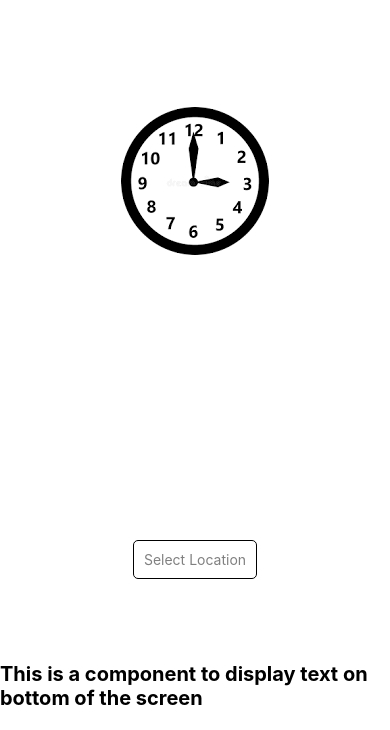
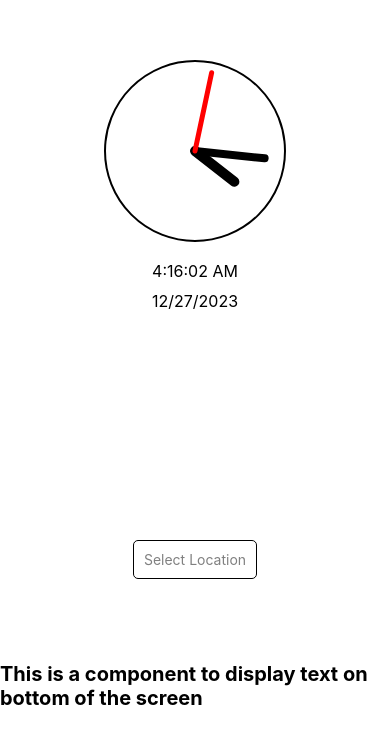
Before and after one commit to suka1557/WorldClock, a React Native app: screen / in a window 390 px wide. Shown: the part 114-844 px from the top of the page. Built offline with nearby package versions, Linux system fonts and the light colour scheme.

Commit message:
used react-native-svg package to draw a clcok using lines and circles and show it on screen

```diff
--- a/App.tsx
+++ b/App.tsx
@@ -16,15 +16,16 @@ import {
   View,
 } from 'react-native';
 
-import HomePageImage from './components/HomePageImage';
+// import HomePageImage from './components/HomePageImage';
 import HomePageMessage from './components/HomePageMessage';
 import LocationPicker from './components/LocationPicker';
+import AnalogClock from './components/Clock';
 import styles from './styling/styles';
-
 function App(): React.JSX.Element {
   return (
     <View style={styles.sectionContainer}>
-      <HomePageImage ></HomePageImage>
+      {/* <HomePageImage ></HomePageImage> */}
+      <AnalogClock />
       <LocationPicker />
       <HomePageMessage></HomePageMessage>
     </View>
--- /dev/null
+++ b/components/Clock.tsx
@@ -0,0 +1,78 @@
+import React, { useState, useEffect } from 'react';
+import { View, StyleSheet, Text } from 'react-native';
+import { Svg, Circle, Line } from 'react-native-svg';
+
+const AnalogClock = () => {
+  const [currentTime, setCurrentTime] = useState(new Date());
+
+  useEffect(() => {
+    const intervalId = setInterval(() => {
+      setCurrentTime(new Date());
+    }, 1000);
+
+    // Cleanup the interval on component unmount
+    return () => clearInterval(intervalId);
+  }, []);
+
+  // Calculate angles for hour and minute hands
+  const hourAngle = 360 * ((currentTime.getHours() % 12) + currentTime.getMinutes() / 60) / 12;
+  const minuteAngle = 360 * currentTime.getMinutes() / 60;
+  const secondAngle = 360 * currentTime.getSeconds() / 60;
+
+  return (
+    <View style={styles.clockContainer}>
+      <Svg height="200" width="200">
+        {/* Clock face */}
+        <Circle cx="100" cy="100" r="90" stroke="black" strokeWidth="2" fill="white" />
+
+        {/* Hour hand */}
+        <Line
+          x1="100"
+          y1="100"
+          x2="100"
+          y2="50"
+          stroke="black"
+          strokeWidth="10"
+          strokeLinecap="round"
+          transform={`rotate(${hourAngle}, 100, 100)`}
+        />
+
+        {/* Minute hand */}
+        <Line
+          x1="100"
+          y1="100"
+          x2="100"
+          y2="30"
+          stroke="black"
+          strokeWidth="8"
+          strokeLinecap="round"
+          transform={`rotate(${minuteAngle}, 100, 100)`}
+        />
+
+        {/* Second hand */}
+        <Line
+          x1="100" y1="100" x2="100" y2="20"
+          stroke="red" strokeWidth="5" strokeLinecap="round"
+          transform={`rotate(${secondAngle}, 100, 100)`}
+        />
+
+      </Svg>
+      <Text style={styles.timeText}>{currentTime.toLocaleTimeString()}</Text>
+      <Text style={styles.timeText}>{currentTime.toLocaleDateString()}</Text>
+    </View>
+  );
+};
+
+const styles = StyleSheet.create({
+  clockContainer: {
+    flex: 0.7,
+    alignItems: 'center',
+    justifyContent: 'center',
+  },
+  timeText: {
+    marginTop: 10,
+    fontSize: 16,
+  },
+});
+
+export default AnalogClock;
--- a/package.json
+++ b/package.json
@@ -12,7 +12,8 @@
   "dependencies": {
     "moment": "^2.30.1",
     "react": "18.2.0",
-    "react-native": "0.73.1"
+    "react-native": "0.73.1",
+    "react-native-svg": "^14.1.0"
   },
   "devDependencies": {
     "@babel/core": "^7.20.0",
```
Also changed, not shown: 1 other file (tests, documents, lock files or other folders).
